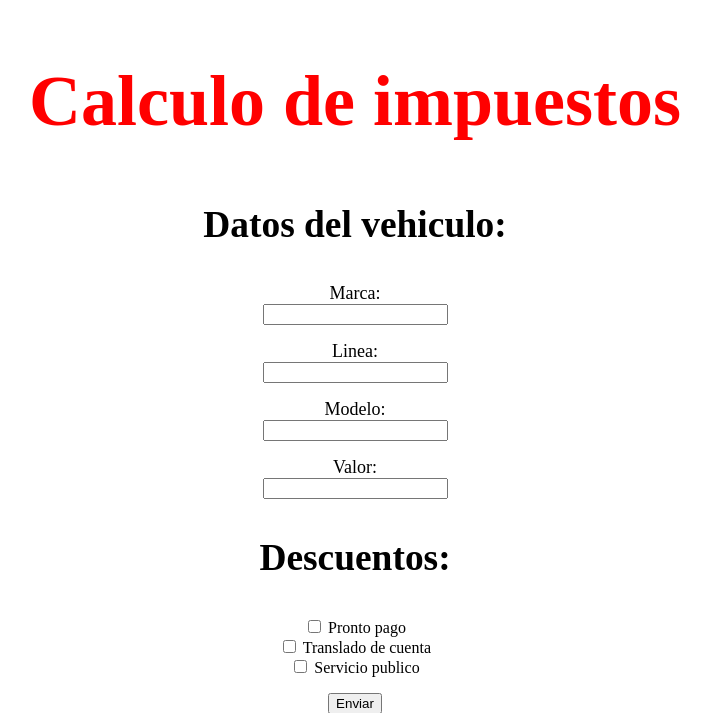
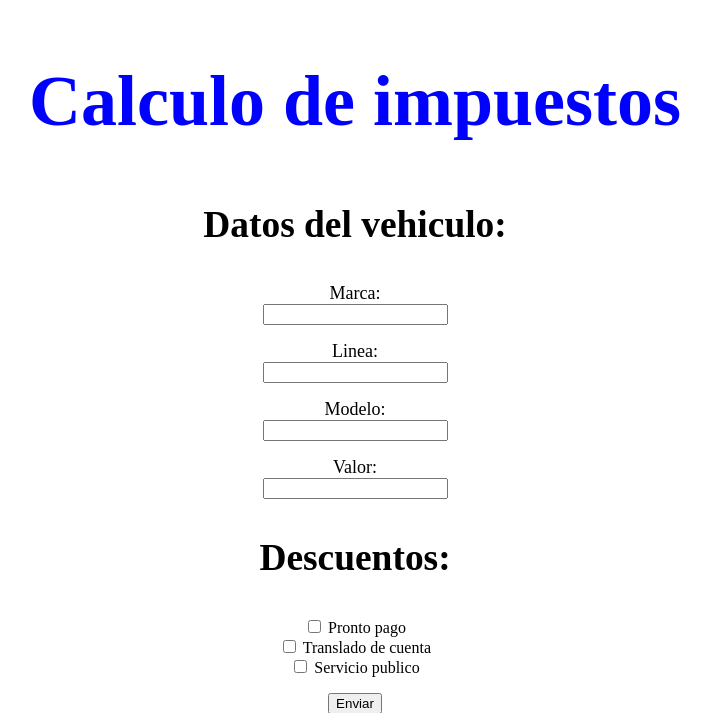
Before and after one commit to AAndrego/VSC-PHPH, a PHP site: page / in a window 1280 px wide. Shown: the top 713 px of the page, without its empty margins (285-996 px from the left). Run offline with PHP 8.4, Linux system fonts and the light colour scheme; data that the repository does not hold is empty.

Commit message:
Color Azul

```diff
--- a/index.php
+++ b/index.php
@@ -13,7 +13,7 @@
 <body>
 
         <section>
-        <center><font face= "Brush Script MT"><FONT SIZE= "8" ><H1 style="color: red;"> Calculo de impuestos</H1></FONT></font></center>
+        <center><font face= "Brush Script MT"><FONT SIZE= "8" ><H1 style="color: blue;"> Calculo de impuestos</H1></FONT></font></center>
         <center><font face= "Brush Script MT"> <font size="6"><h3>Datos del vehiculo:</h3></font></font></center>
 	   <form name="cuestionario"  method="get" action="guardarimpu.php">
 
```
